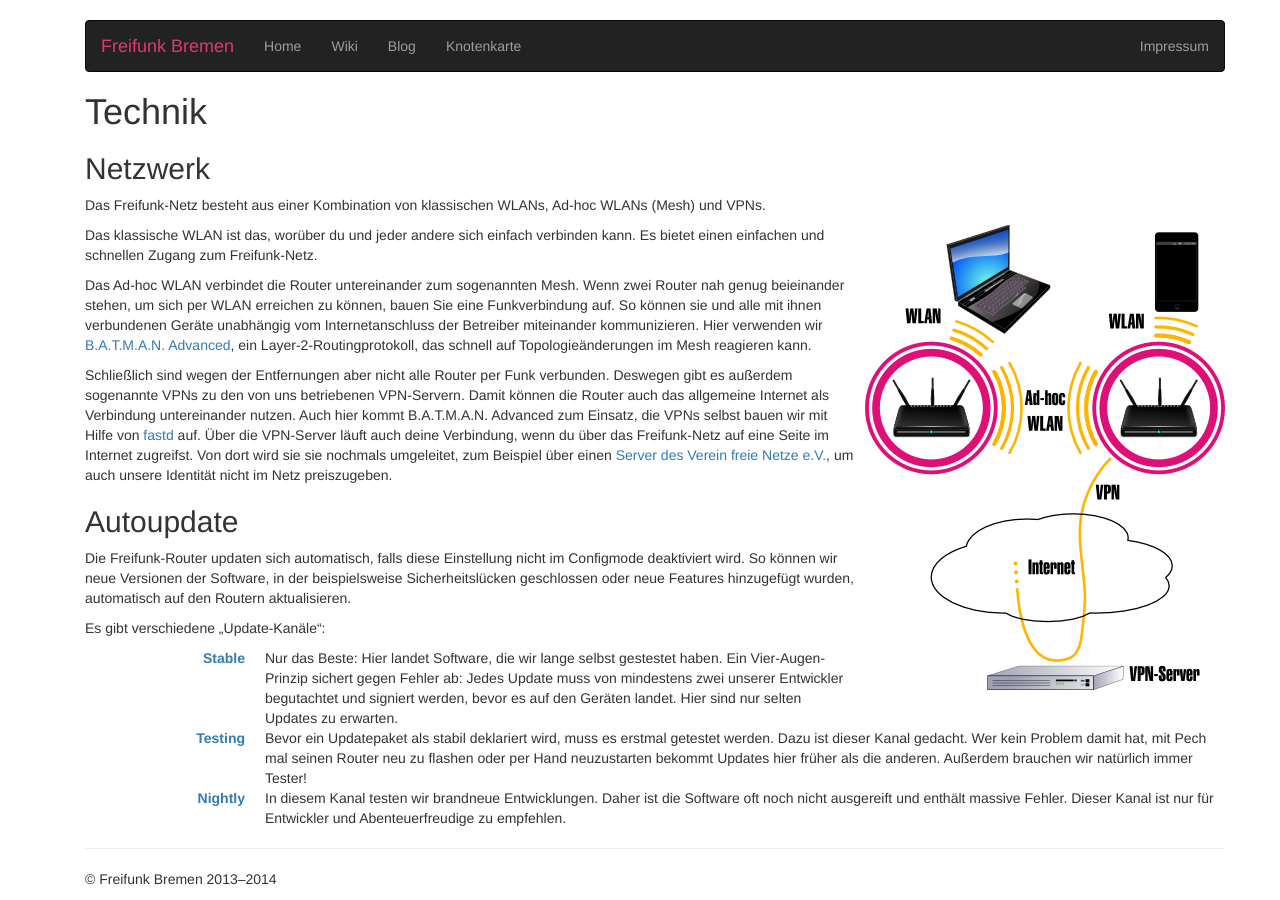
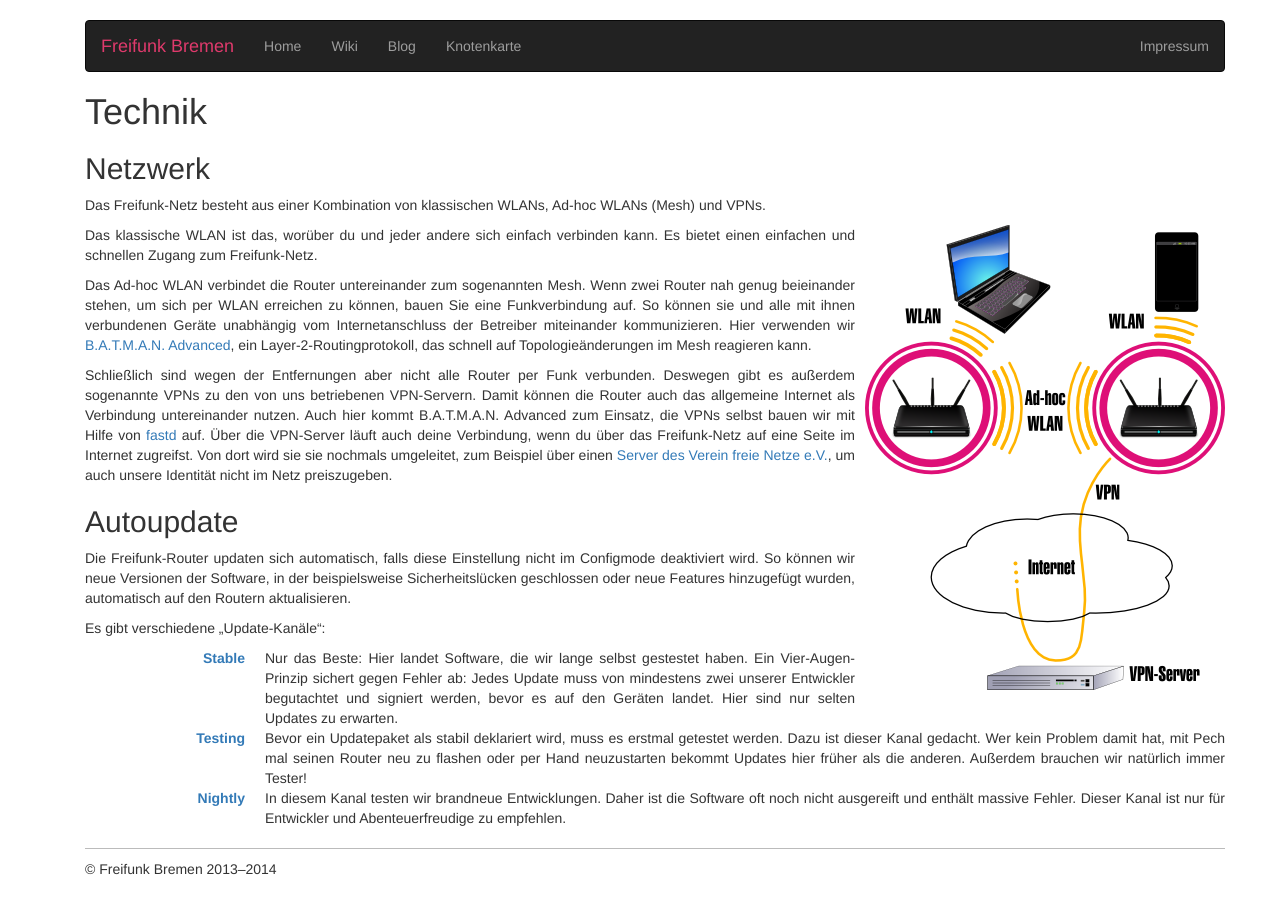
Before and after one commit to FreifunkBremen/bremen.freifunk.net, a Jekyll site: the page built from technik.markdown, in a window 1280 px wide. Built offline with Jekyll 4.4.1, drawn with Linux system fonts in a browser that asks for light colours; nearby versions of some CDN libraries; Markdown is read by kramdown in place of the engine named in the settings.

Commit message:
Minor design changes

```diff
--- a/_layouts/default.html
+++ b/_layouts/default.html
@@ -42,7 +42,6 @@
           {{ content }}
     </main>
     <footer>
-        <hr>
         <p>&copy; Freifunk Bremen 2013–2014</p>
     </footer>
   </div>
--- a/css/default.css
+++ b/css/default.css
@@ -1,3 +1,14 @@
 .freifunk, .navbar-inverse .navbar-brand {
 	color: rgb(223, 58, 108);
 }
+
+footer {
+	border-top: 1px #bbb solid;
+	margin-top: 20px;
+	padding-top: 10px;
+	clear: both;
+}
+
+p, dd {
+	text-align: justify;
+}
```
